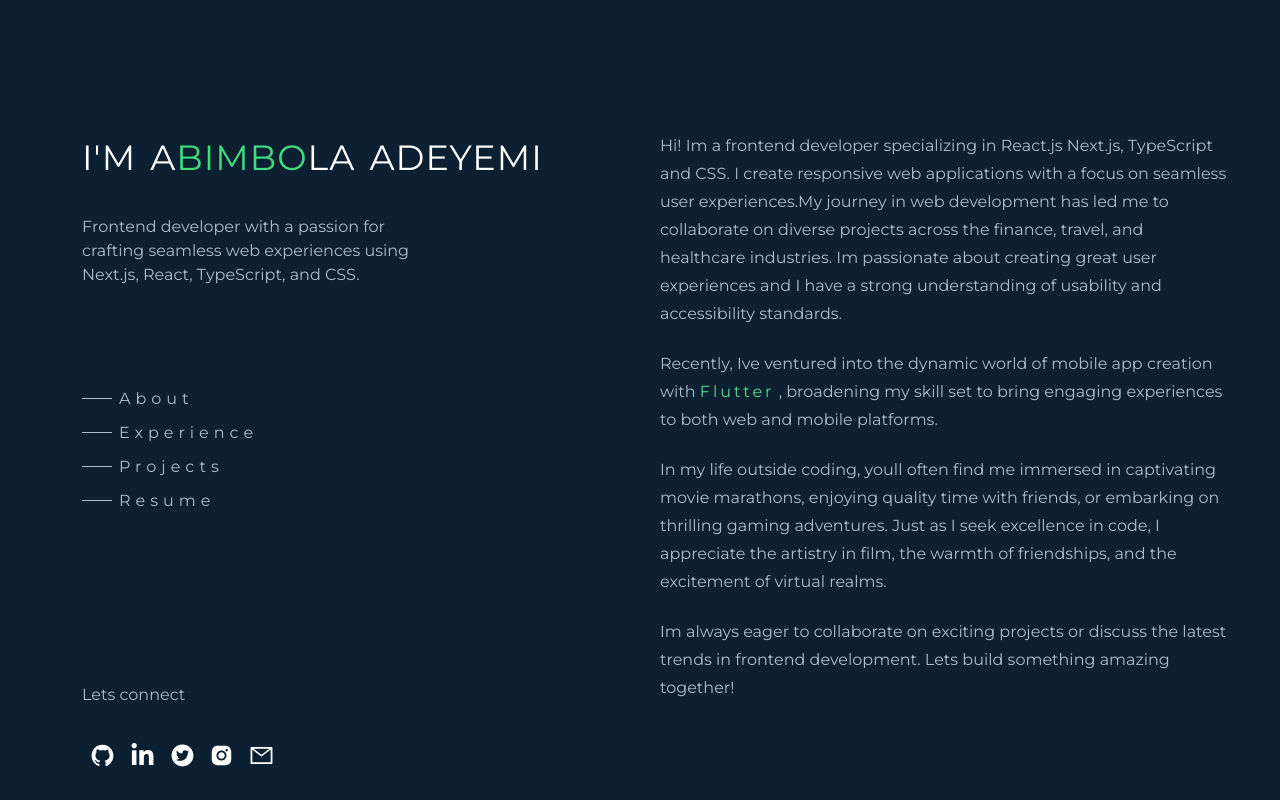
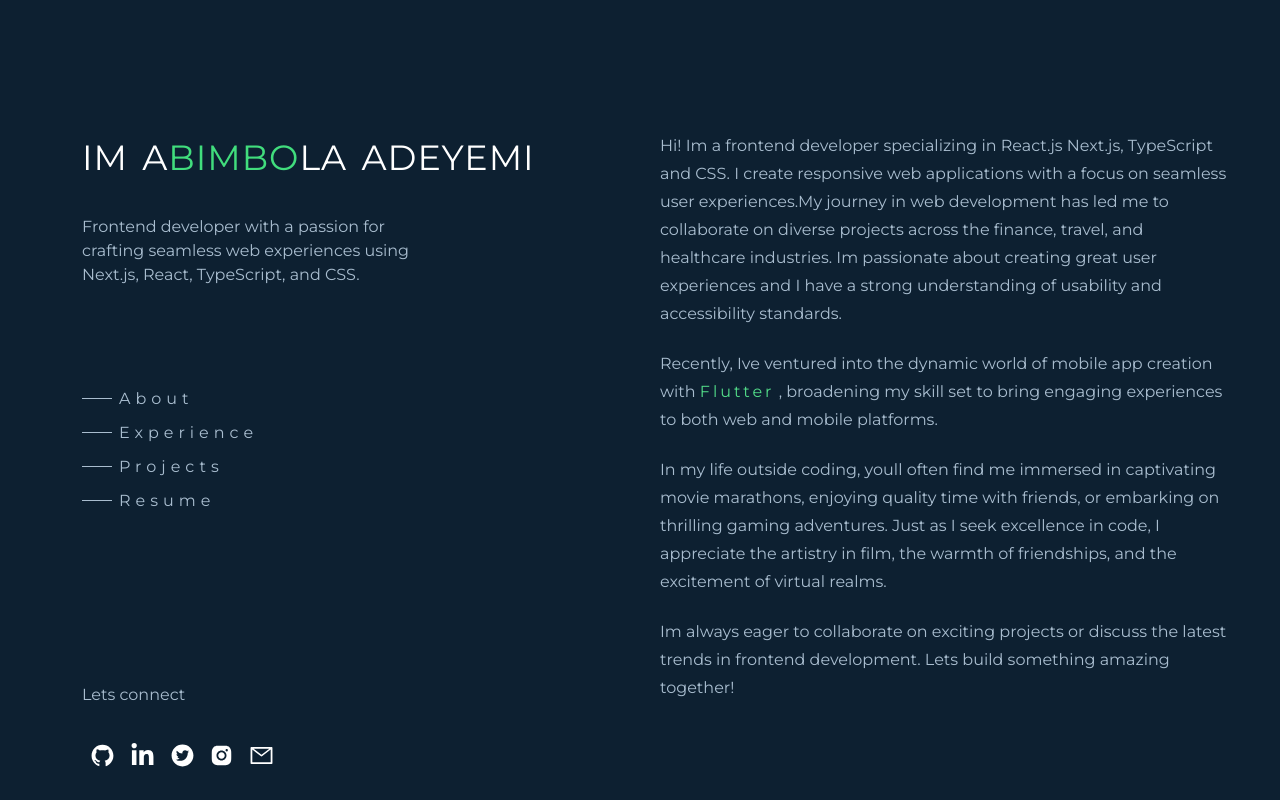
Before and after one commit to bimbo-ade/MyPortfolio-v3, a Next.js app: page / in a window 1280 px wide. Built offline with nearby package versions, Linux system fonts and the light colour scheme.

Commit message:
build error fix

```diff
--- a/app/page.tsx
+++ b/app/page.tsx
@@ -138,7 +138,7 @@ export default function Page() {
                     /> */}
                     <p className="  text-[30px] tablet: text-[35px]  tracking-[1px] mt-[65px] w-[290px] tablet:mt-[30px]  tablet:w-[100%] uppercase mb-[-30px] tablet:mb-[30px] text-white">
                       {" "}
-                      <span>I'</span>
+                      <span>I</span>
                       <span>M</span>
                       <span className="mx-[200px] tablet:mx-[2px]"> </span>
                       <span>A</span>
```
